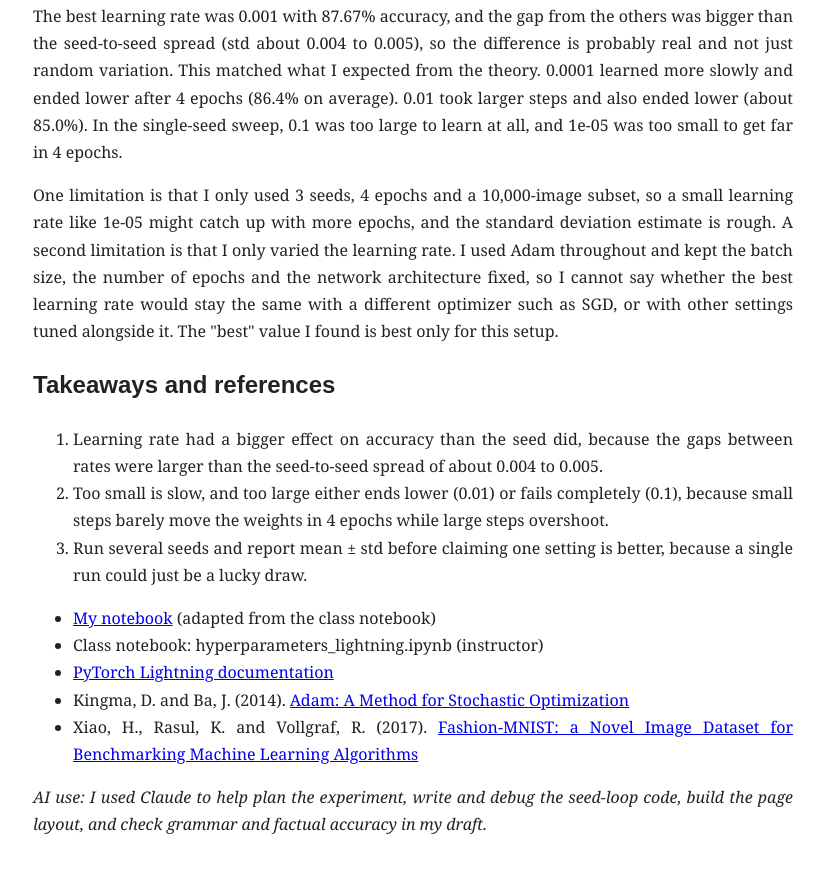
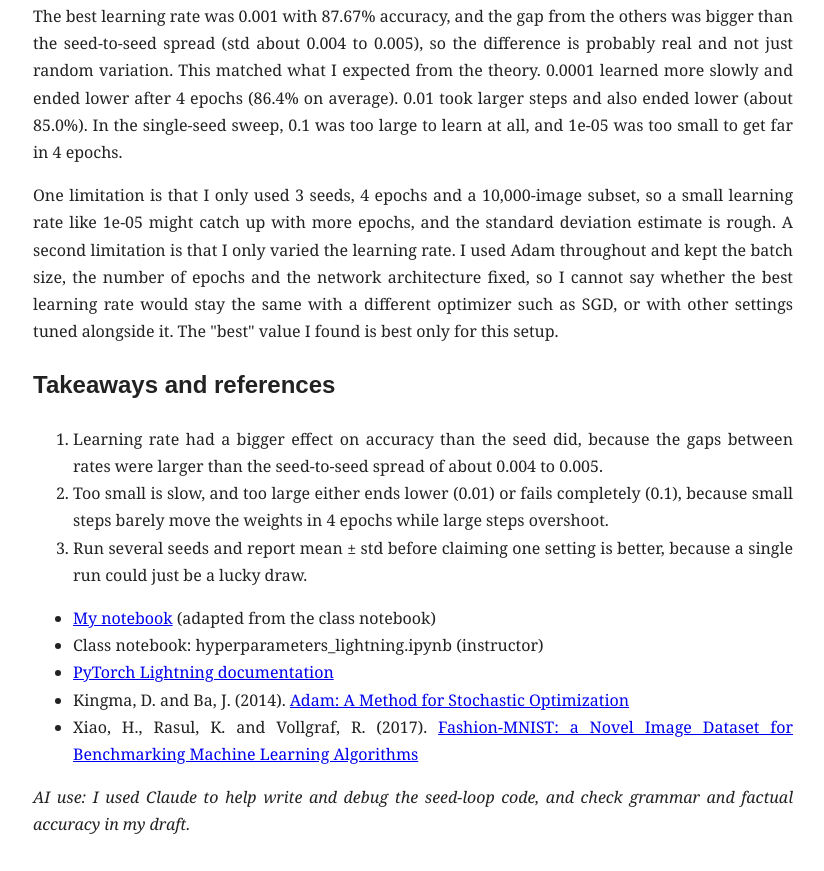
Before and after one commit to Arcel27/Bacuetes_Portfolio, a plain HTML site: page learning-rate-post.html in a window 1280 px wide. Shown: the part 3154-4025 px from the top of the page, without its empty margins (227-1051 px from the left). Drawn offline with Linux system fonts and the light colour scheme.

Commit message:
Update AI use description in learning-rate-post.html
Removed mention of planning the experiment with Claude.

```diff
--- a/learning-rate-post.html
+++ b/learning-rate-post.html
@@ -68,7 +68,7 @@
   <li>Xiao, H., Rasul, K. and Vollgraf, R. (2017). <a href="https://arxiv.org/abs/1708.07747">Fashion-MNIST: a Novel Image Dataset for Benchmarking Machine Learning Algorithms</a></li>
 </ul>
 
-<p><em>AI use: I used Claude to help plan the experiment, write and debug the seed-loop code, build the page layout, and check grammar and factual accuracy in my draft.</em></p>
+<p><em>AI use: I used Claude to help write and debug the seed-loop code, and check grammar and factual accuracy in my draft.</em></p>
 
 </body>
 </html>
```
